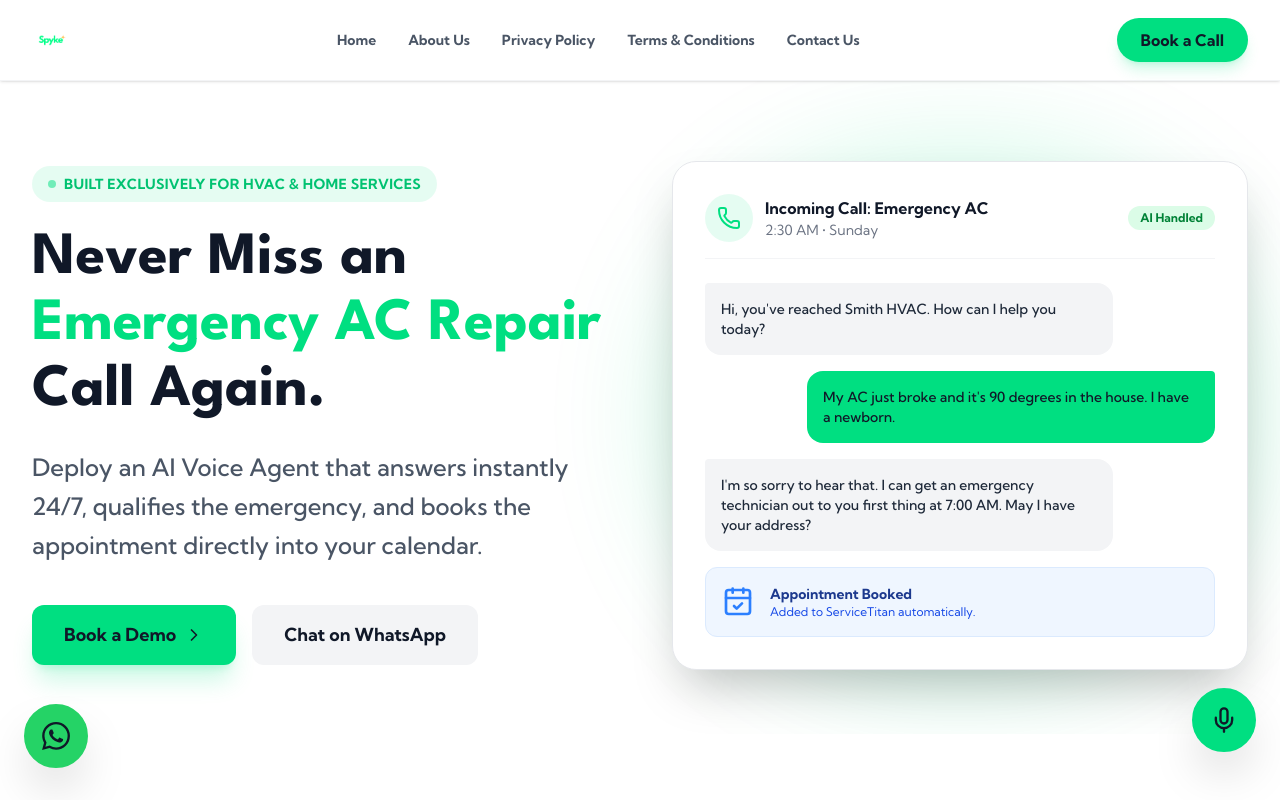
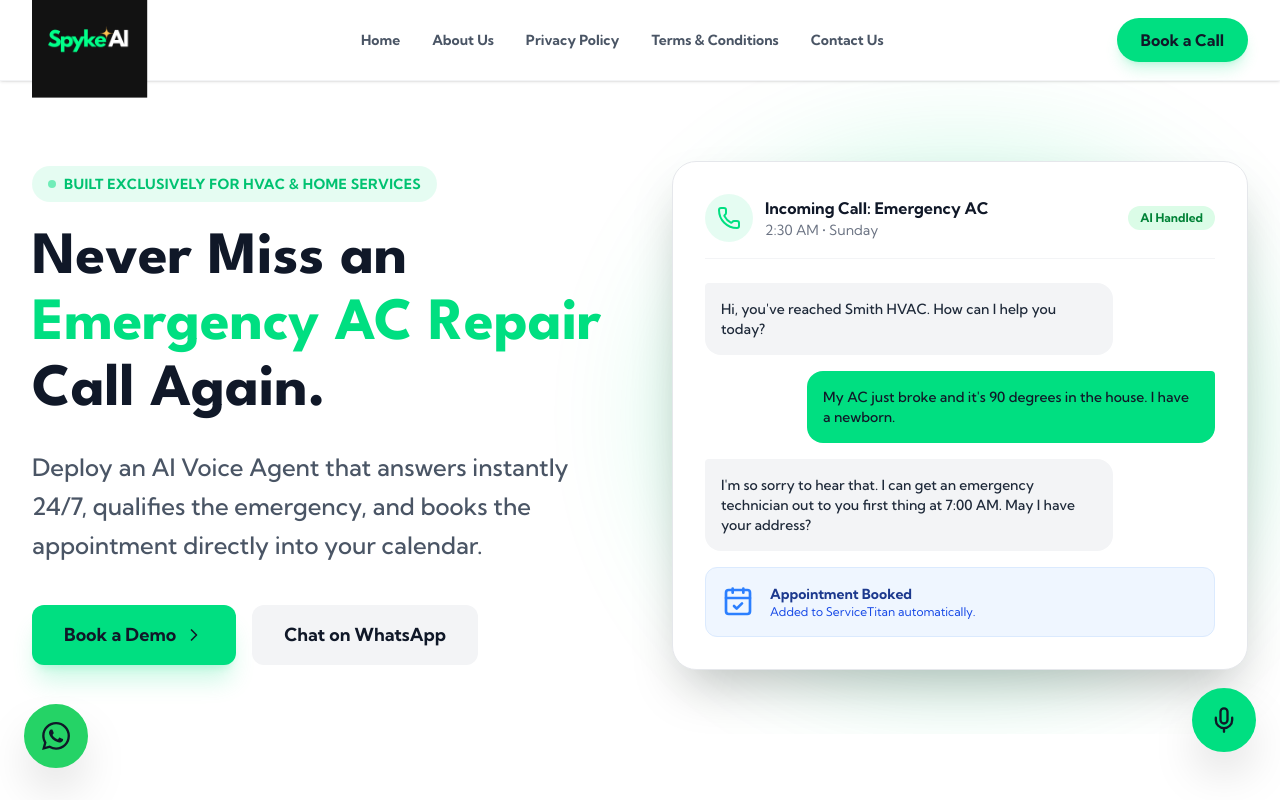
Before and after one commit to SpykeAI/website_sypke, a Next.js app: page / in a window 1280 px wide. Shown: the top 800 px of the page. Built offline with nearby package versions, Linux system fonts and the light colour scheme.

Commit message:
Update logo image and increase display size

```diff
--- a/src/app/layout.tsx
+++ b/src/app/layout.tsx
@@ -41,7 +41,7 @@ export default function RootLayout({
           <div className="max-w-7xl mx-auto px-4 sm:px-6 lg:px-8">
             <div className="grid grid-cols-1 md:grid-cols-4 gap-12">
               <div className="col-span-1 md:col-span-2">
-                <img src="/logo.png" alt="SpykeAI Logo" className="h-12 w-auto" />
+                <img src="/logo.png" alt="SpykeAI Logo" className="h-20 md:h-24 w-auto object-contain" style={{ transform: 'scale(1.1)', transformOrigin: 'left center' }} />
                 <p className="mt-6 text-gray-600 max-w-sm leading-relaxed font-medium">
                   Empowering HVAC companies with AI voice agents that never sleep, never drop the ball, and drive better conversions.
                 </p>
--- a/src/components/Navbar.tsx
+++ b/src/components/Navbar.tsx
@@ -21,7 +21,7 @@ export default function Navbar() {
         <div className="flex justify-between items-center h-20">
           <div className="flex-shrink-0 flex items-center">
             <Link href="/" onClick={closeMenu}>
-              <img src="/logo.png" alt="SpykeAI Logo" className="h-12 w-auto" />
+              <img src="/logo.png" alt="SpykeAI Logo" className="h-20 md:h-24 w-auto object-contain" style={{ transform: 'scale(1.2)', transformOrigin: 'left center' }} />
             </Link>
           </div>
 
```
Also changed, not shown: public/logo.png.
